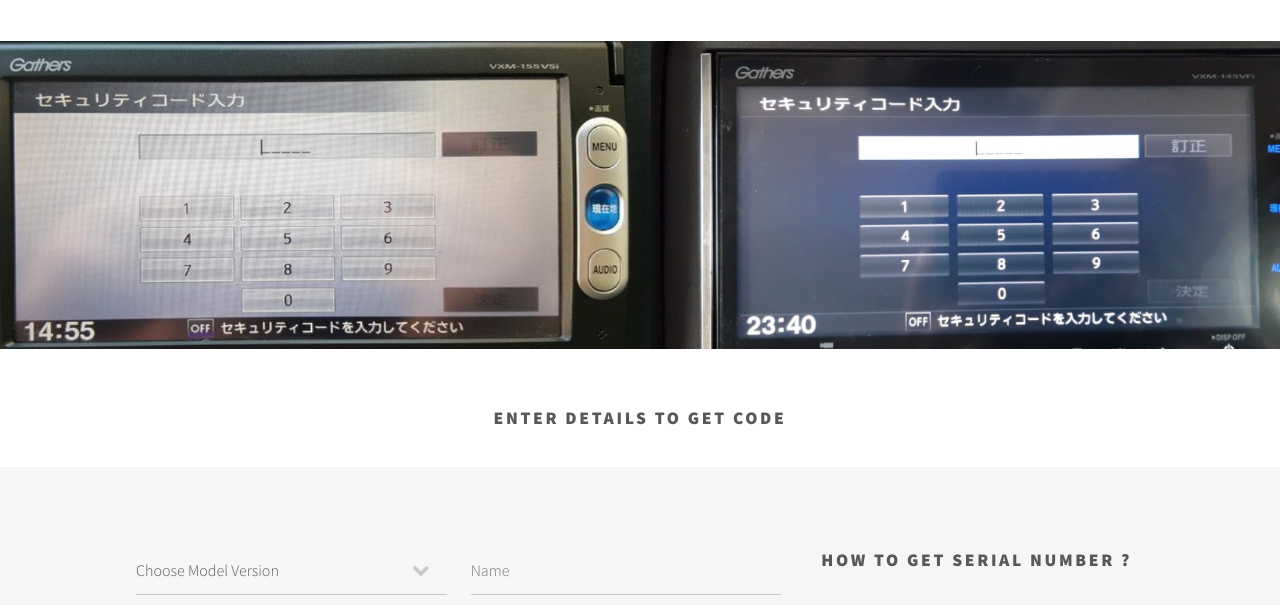
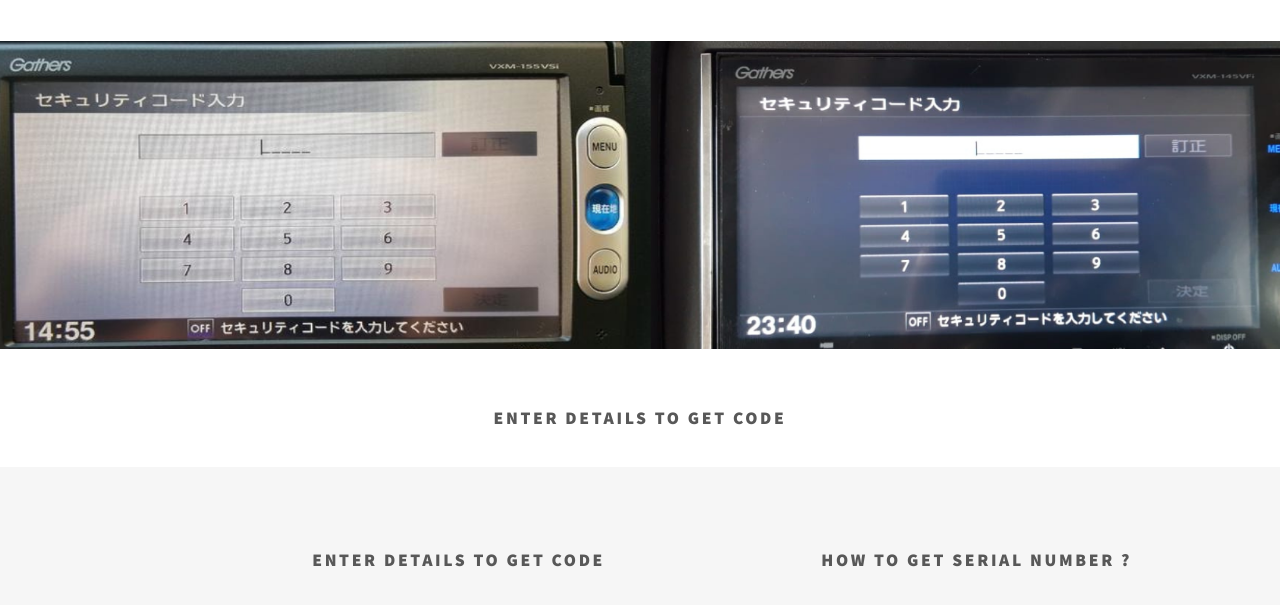
Before and after one commit to Panextech/password.github.io, a plain HTML site: page index.html in a window 1280 px wide. Shown: the part 195-800 px from the top of the page. Drawn offline with Linux system fonts and the light colour scheme.

Commit message:
Update index.html

```diff
--- a/index.html
+++ b/index.html
@@ -56,6 +56,7 @@
 					<footer id="footer">
     <div class="inner">
         <section>
+		<center> <h2>Enter Details to Get Code</h2></center>
             <form method="post" action="#">
                 <div class="fields">
                     <div class="field half">
```
